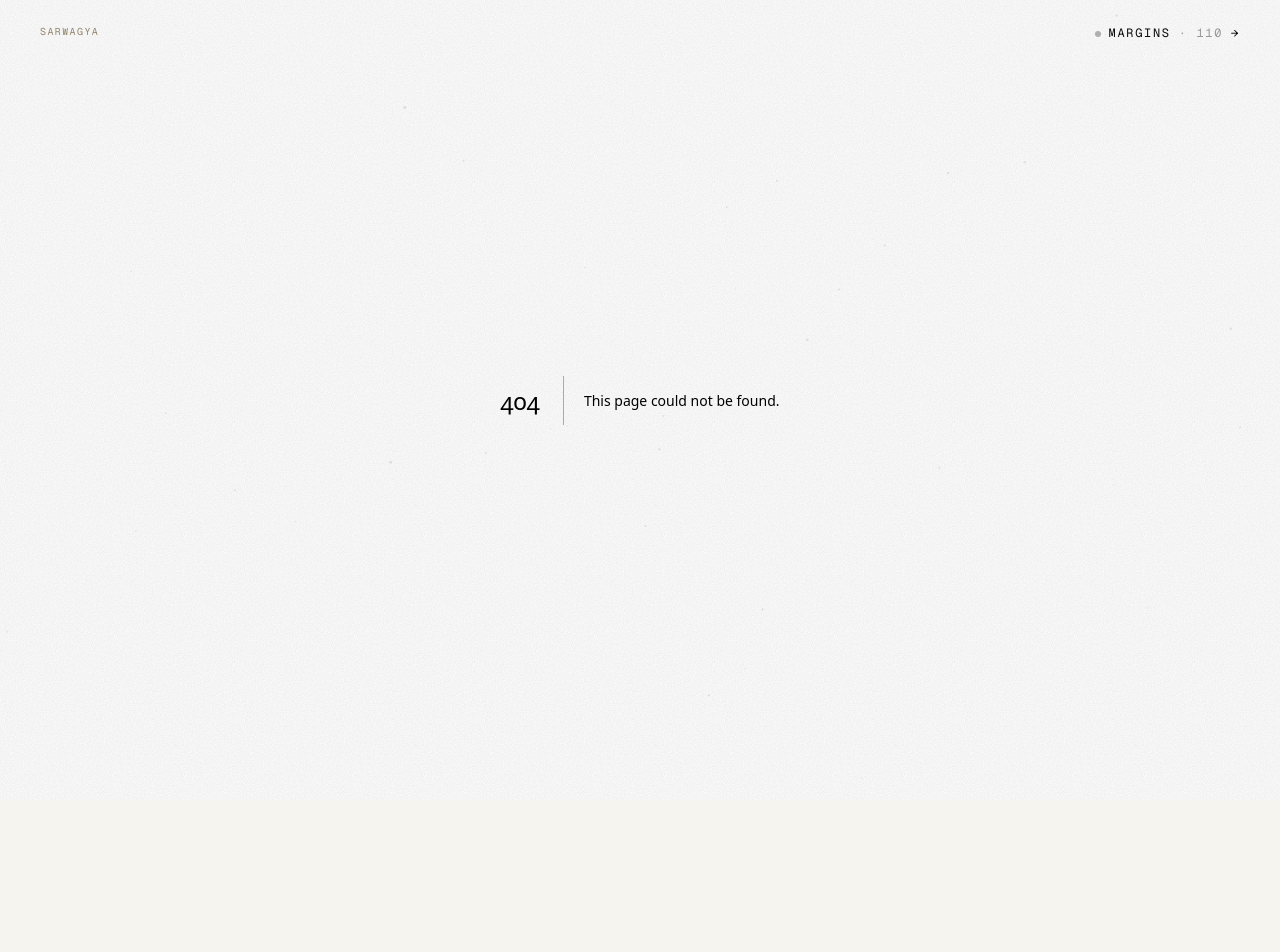
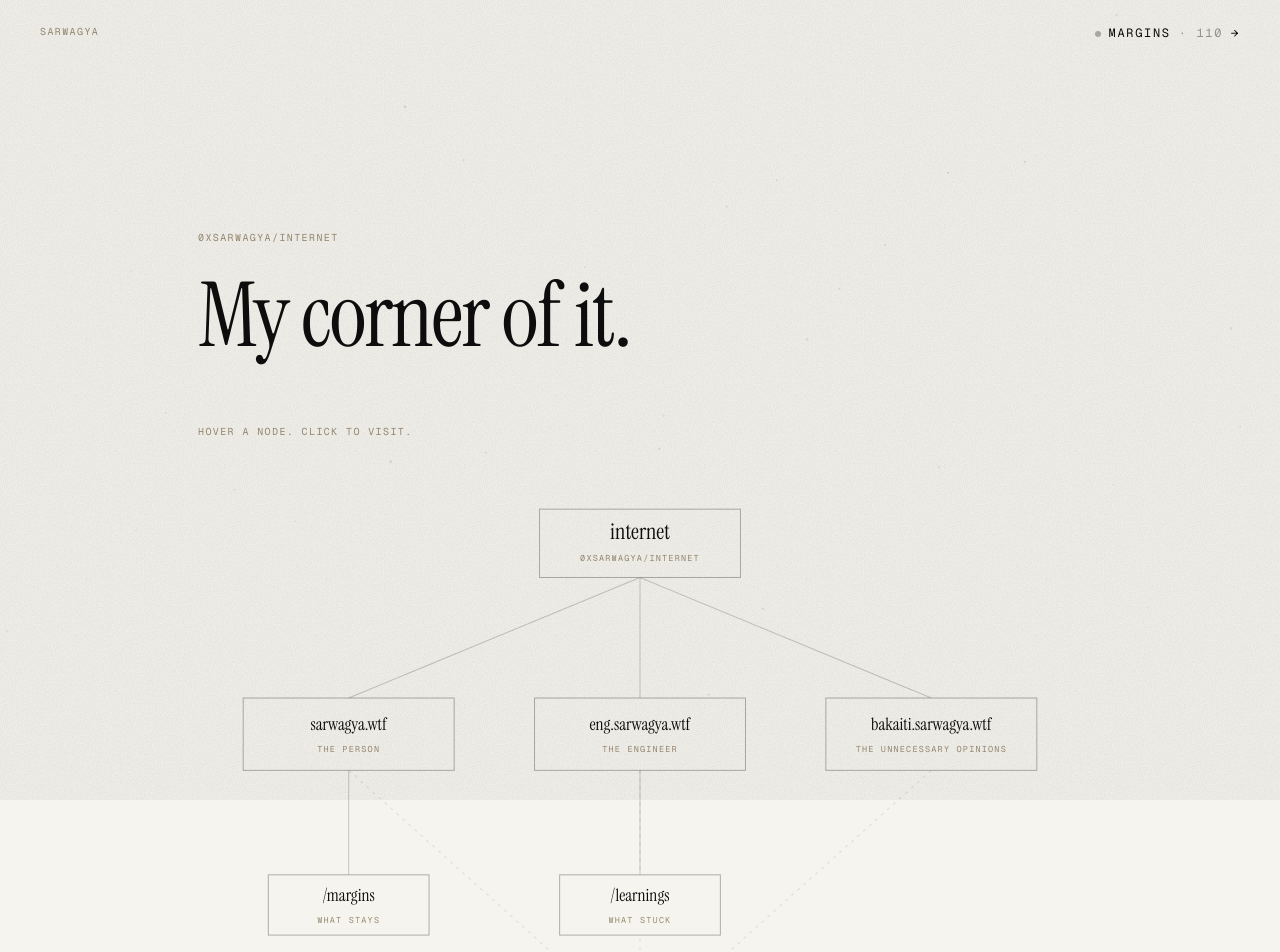
Before and after one commit to 0xsarwagya/internet, a Next.js app in the folder apps/web/: page /map in a window 1280 px wide. Before the commit this address had no page. Shown: the top 952 px of the page. Before the commit the page ends 800 px from the top, so only its background shows below. Built offline with nearby package versions, Linux system fonts and the light colour scheme.

Commit message:
feat(web): add /map — an interactive map of this corner of the internet

```diff
--- /dev/null
+++ b/apps/web/app/map/page.tsx
@@ -0,0 +1,28 @@
+import type { Metadata } from "next";
+
+import { InternetMap } from "../../components/internet-map";
+
+export const metadata: Metadata = {
+  title: "Map",
+  description:
+    "A map of my corner of the internet — the sites, the routes, and the shared machinery underneath.",
+  alternates: { canonical: "/map" },
+};
+
+export default function MapPage() {
+  return (
+    <main className="relative z-10 mx-auto w-full max-w-[980px] px-6 pb-40 pt-40 md:px-12 md:pt-56">
+      <header className="mb-16">
+        <span className="label">0xsarwagya/internet</span>
+        <h1
+          className="mt-6 font-serif leading-[0.98] tracking-[-0.02em]"
+          style={{ fontSize: "clamp(44px, 7vw, 96px)" }}
+        >
+          My corner of it.
+        </h1>
+      </header>
+
+      <InternetMap />
+    </main>
+  );
+}
--- a/apps/web/app/sitemap.ts
+++ b/apps/web/app/sitemap.ts
@@ -20,6 +20,12 @@ export default function sitemap(): MetadataRoute.Sitemap {
       changeFrequency: "weekly",
       priority: 0.8,
     },
+    {
+      url: absoluteUrl("/map"),
+      lastModified: latest,
+      changeFrequency: "monthly",
+      priority: 0.5,
+    },
     ...notes.map((note) => ({
       url: absoluteUrl(`/margins/${note.slug}`),
       lastModified: new Date(note.date),
--- /dev/null
+++ b/apps/web/components/internet-map.tsx
@@ -0,0 +1,204 @@
+"use client";
+
+import { useState } from "react";
+
+type MapNode = {
+  id: string;
+  title: string;
+  sub: string;
+  desc: string;
+  href: string;
+  x: number;
+  y: number;
+  w: number;
+  h: number;
+  faint?: boolean;
+};
+
+const NODES: MapNode[] = [
+  {
+    id: "internet",
+    title: "internet",
+    sub: "0xsarwagya/internet",
+    desc: "The monorepo. All of this lives in one place.",
+    href: "https://github.com/0xsarwagya/internet",
+    x: 440,
+    y: 70,
+    w: 200,
+    h: 68,
+  },
+  {
+    id: "web",
+    title: "sarwagya.wtf",
+    sub: "the person",
+    desc: "Making, in slow layers — thoughts, software, and the sentences between.",
+    href: "https://sarwagya.wtf",
+    x: 150,
+    y: 260,
+    w: 210,
+    h: 72,
+  },
+  {
+    id: "eng",
+    title: "eng.sarwagya.wtf",
+    sub: "the engineer",
+    desc: "Long-form engineering learnings, written to be useful.",
+    href: "https://eng.sarwagya.wtf",
+    x: 440,
+    y: 260,
+    w: 210,
+    h: 72,
+  },
+  {
+    id: "bakaiti",
+    title: "bakaiti.sarwagya.wtf",
+    sub: "the unnecessary opinions",
+    desc: "Strongly held, loosely researched. Cheaper than therapy.",
+    href: "https://bakaiti.sarwagya.wtf",
+    x: 730,
+    y: 260,
+    w: 210,
+    h: 72,
+  },
+  {
+    id: "margins",
+    title: "/margins",
+    sub: "what stays",
+    desc: "Half-thoughts, kept as they were written.",
+    href: "https://sarwagya.wtf/margins",
+    x: 150,
+    y: 430,
+    w: 160,
+    h: 60,
+  },
+  {
+    id: "learnings",
+    title: "/learnings",
+    sub: "what stuck",
+    desc: "Things learned the slow way.",
+    href: "https://eng.sarwagya.wtf/learnings",
+    x: 440,
+    y: 430,
+    w: 160,
+    h: 60,
+  },
+  {
+    id: "packages",
+    title: "ui · content · og · tokens",
+    sub: "@0xsarwagya/ui",
+    desc: "The shared machinery. One package, three sites, the same paper and ink.",
+    href: "https://github.com/0xsarwagya/internet/tree/main/packages/ui",
+    x: 440,
+    y: 580,
+    w: 300,
+    h: 48,
+    faint: true,
+  },
+];
+
+const EDGES: { from: string; to: string; dashed?: boolean }[] = [
+  { from: "internet", to: "web" },
+  { from: "internet", to: "eng" },
+  { from: "internet", to: "bakaiti" },
+  { from: "web", to: "margins" },
+  { from: "eng", to: "learnings" },
+  { from: "web", to: "packages", dashed: true },
+  { from: "eng", to: "packages", dashed: true },
+  { from: "bakaiti", to: "packages", dashed: true },
+];
+
+function byId(id: string): MapNode {
+  const node = NODES.find((n) => n.id === id);
+  if (!node) throw new Error(`unknown node: ${id}`);
+  return node;
+}
+
+export function InternetMap() {
+  const [active, setActive] = useState<MapNode | null>(null);
+
+  return (
+    <div>
+      <p className="label min-h-[2.5em] max-w-xl" aria-live="polite">
+        {active ? active.desc : "Hover a node. Click to visit."}
+      </p>
+
+      <svg
+        viewBox="0 0 880 640"
+        className="mt-6 w-full"
+        role="img"
+        aria-label="A map of the sites and packages in this corner of the internet"
+      >
+        {EDGES.map((edge) => {
+          const from = byId(edge.from);
+          const to = byId(edge.to);
+          return (
+            <line
+              key={`${edge.from}-${edge.to}`}
+              x1={from.x}
+              y1={from.y + from.h / 2}
+              x2={to.x}
+              y2={to.y - to.h / 2}
+              className={edge.dashed ? "stroke-ink/10" : "stroke-ink/20"}
+              strokeWidth="1"
+              strokeDasharray={edge.dashed ? "3 5" : undefined}
+            />
+          );
+        })}
+
+        {NODES.map((node) => {
+          const isActive = active?.id === node.id;
+          return (
+            <a
+              key={node.id}
+              href={node.href}
+              aria-label={`${node.title} — ${node.sub}`}
+              onMouseEnter={() => setActive(node)}
+              onMouseLeave={() => setActive(null)}
+              onFocus={() => setActive(node)}
+              onBlur={() => setActive(null)}
+              className="cursor-pointer outline-none"
+            >
+              <rect
+                x={node.x - node.w / 2}
+                y={node.y - node.h / 2}
+                width={node.w}
+                height={node.h}
+                className={
+                  isActive
+                    ? "fill-paper stroke-rust"
+                    : node.faint
+                      ? "fill-paper stroke-ink/15"
+                      : "fill-paper stroke-ink/30"
+                }
+                strokeWidth="1"
+                strokeDasharray={node.faint ? "3 5" : undefined}
+              />
+              <text
+                x={node.x}
+                y={node.faint ? node.y - 2 : node.y - 4}
+                textAnchor="middle"
+                className={
+                  node.faint
+                    ? `font-mono ${isActive ? "fill-rust" : "fill-ink/55"}`
+                    : `font-serif ${isActive ? "fill-rust" : "fill-ink"}`
+                }
+                style={{ fontSize: node.faint ? 12 : node.id === "internet" ? 22 : 17 }}
+              >
+                {node.title}
+              </text>
+              <text
+                x={node.x}
+                y={node.y + (node.faint ? 16 : 18)}
+                textAnchor="middle"
+                className={`font-mono uppercase ${isActive ? "fill-rust" : "fill-stone"}`}
+                style={{ fontSize: 8.5, letterSpacing: "0.14em" }}
+              >
+                {node.sub}
+              </text>
+            </a>
+          );
+        })}
+      </svg>
+    </div>
+  );
+}
```
